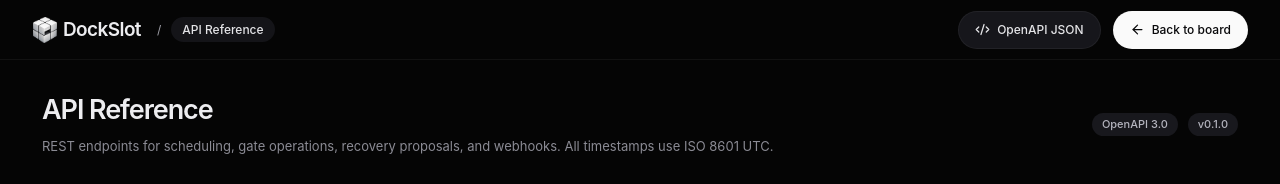
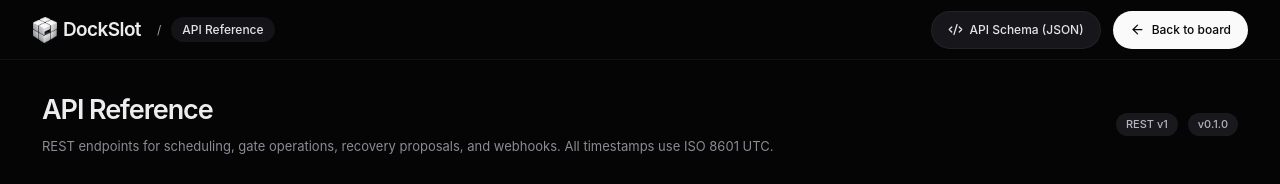
Before and after one commit to diegosantdev/dockslot, a Next.js app in the folder apps/web/: page /docs in a window 1280 px wide. Shown: the top 184 px of the page. Built offline with nearby package versions, Linux system fonts and the light colour scheme; no server answers.

Commit message:
style(docs): clarify rest api schema labels in reference header

```diff
--- a/apps/web/app/docs/page.tsx
+++ b/apps/web/app/docs/page.tsx
@@ -96,7 +96,7 @@ export default function ApiDocsPage() {
         <div className="topbar-right">
           <a className="button" href="/v1/openapi.json" target="_blank" rel="noreferrer">
             <Code2 size={15} />
-            OpenAPI JSON
+            API Schema (JSON)
           </a>
           <a className="button primary" href="/">
             <ArrowLeft size={15} />
@@ -115,7 +115,7 @@ export default function ApiDocsPage() {
             </p>
           </div>
           <div className="heading-actions">
-            <span className="badge">OpenAPI {spec?.openapi || '3.0'}</span>
+            <span className="badge">REST v1</span>
             <span className="badge">v{spec?.info?.version || '0.1.0'}</span>
           </div>
         </div>
```
